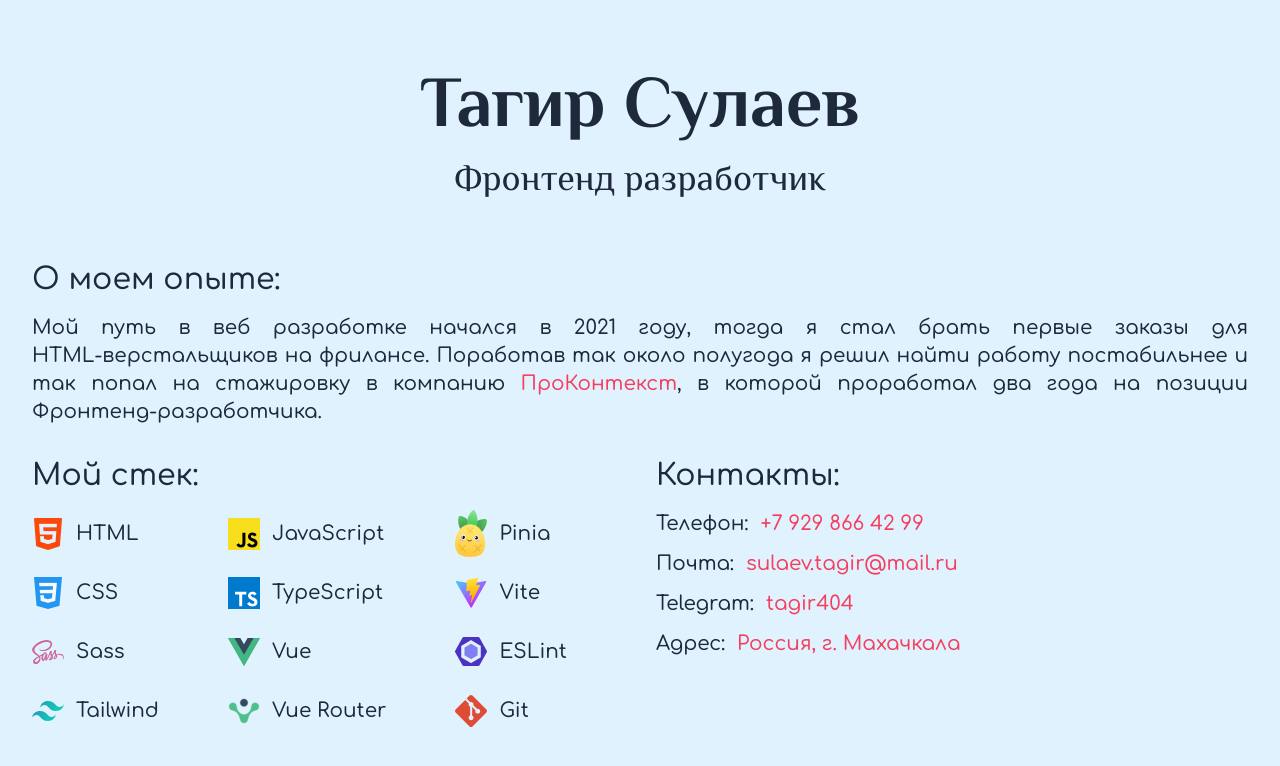
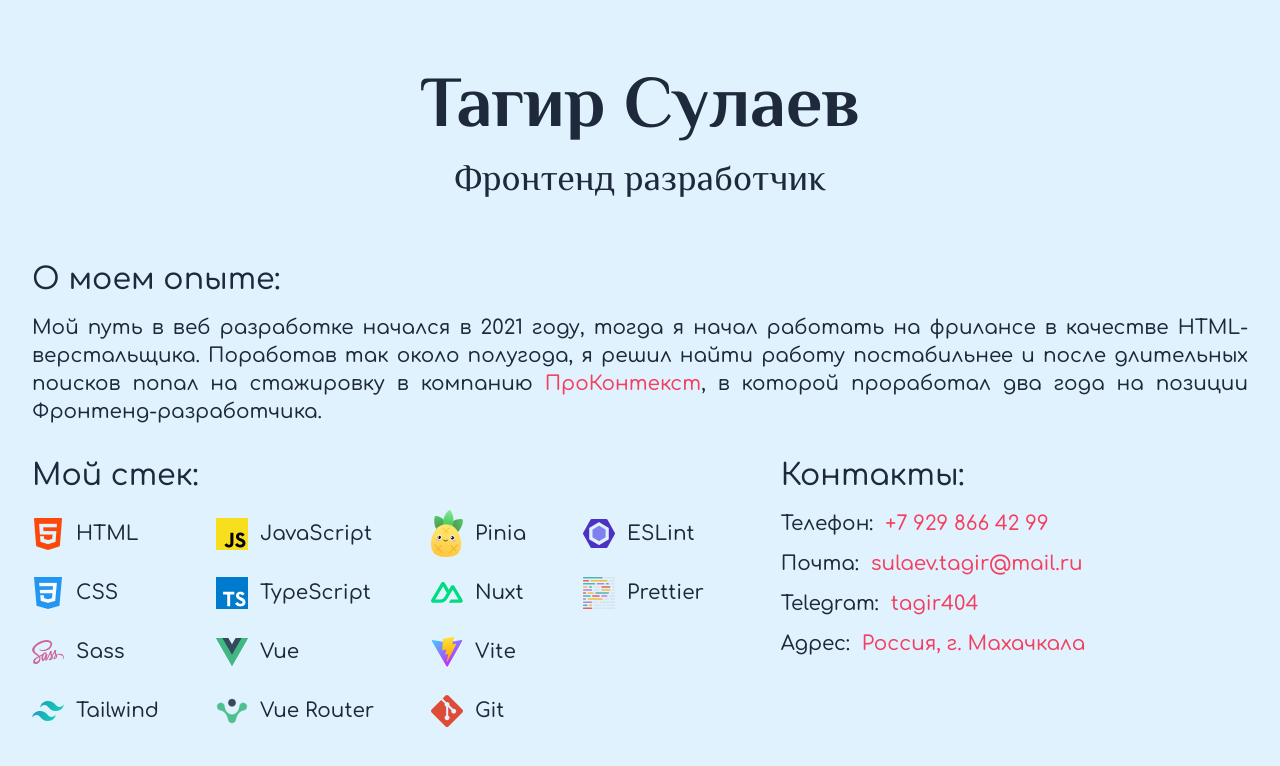
Before and after one commit to tagir404/resume, a Vue app: page / in a window 1280 px wide. Shown: the top 766 px of the page. Built offline with nearby package versions, Linux system fonts and the light colour scheme.

Commit message:
nuxt skill added & experience text upd

```diff
--- a/src/App.vue
+++ b/src/App.vue
@@ -6,18 +6,29 @@ import { contacts } from '@/modules/contacts'
 <template>
     <div class="min-h-screen flex flex-col justify-center bg-sky-100 overflow-hidden">
         <main class="max-w-screen-xl mx-auto p-8">
-            <section class="flex flex-col gap-5 text-center mb-16 animate__animated animate__fadeInDown">
+            <section
+                class="flex flex-col gap-5 text-center mb-16 animate__animated animate__fadeInDown"
+            >
                 <h1 class="font-bold text-7xl">Тагир Сулаев</h1>
                 <h2 class="text-4xl">Фронтенд разработчик</h2>
             </section>
-            <article class="font-comfortaa font-medium grid grid-cols-2 gap-8 lg:grid-flow-row lg:grid-cols-none">
+            <article class="font-comfortaa font-medium grid grid-cols-5 gap-8 lg:flex lg:flex-col">
                 <section class="col-span-full animate__animated animate__fadeIn animate__delay-1s">
                     <h3 class="text-3xl mb-4">О моем опыте:</h3>
-                    <p class="text-xl text-justify">Мой путь в веб разработке начался в 2021 году, тогда я стал брать первые заказы для <span class="whitespace-nowrap">HTML-верстальщиков</span> на фрилансе. Поработав так около полугода я решил найти работу постабильнее и так попал на стажировку в компанию <a href="https://procontext.ru/" target="_blank">ПроКонтекст</a>, в которой проработал два года на позиции Фронтенд-разработчика.</p>
+                    <p class="text-xl text-justify">
+                        Мой путь в веб разработке начался в 2021 году, тогда я начал работать на
+                        фрилансе в качестве HTML-верстальщика. Поработав так около полугода, я решил
+                        найти работу постабильнее и после длительных поисков попал на стажировку в компанию
+                        <a
+                            href="https://procontext.ru/"
+                            target="_blank"
+                            >ПроКонтекст</a
+                        >, в которой проработал два года на позиции Фронтенд-разработчика.
+                    </p>
                 </section>
-                <section class="animate__animated animate__fadeInLeft animate__delay-2s">
+                <section class="col-span-3 animate__animated animate__fadeInLeft animate__delay-2s">
                     <h3 class="text-3xl mb-4">Мой стек:</h3>
-                    <ul class="grid grid-rows-4 grid-flow-col gap-3 sm:grid-rows-6">
+                    <ul class="grid grid-rows-4 grid-flow-col gap-3 sm:grid-rows-7">
                         <li
                             class="text-xl flex items-center gap-3"
                             v-for="skill in skills"
@@ -32,7 +43,9 @@ import { contacts } from '@/modules/contacts'
                         </li>
                     </ul>
                 </section>
-                <section class="animate__animated animate__fadeInRight animate__delay-2s">
+                <section
+                    class="col-span-2 animate__animated animate__fadeInRight animate__delay-2s"
+                >
                     <h3 class="text-3xl mb-4">Контакты:</h3>
                     <ul class="flex flex-col gap-3">
                         <li
--- a/src/modules/skills.ts
+++ b/src/modules/skills.ts
@@ -8,9 +8,11 @@ import iconTs from '@/assets/icons/typescript.svg'
 import iconVue from '@/assets/icons/vue.svg'
 import iconRouter from '@/assets/icons/vue-router.png'
 import iconPinia from '@/assets/icons/pinia.svg'
+import iconNuxt from '@/assets/icons/nuxt.svg'
 import iconVite from '@/assets/icons/vite.svg'
 import iconEslint from '@/assets/icons/eslint.svg'
 import iconGit from '@/assets/icons/git.svg'
+import iconPrettier from '@/assets/icons/prettier.svg'
 
 export const skills: Skill[] = [
     {
@@ -50,15 +52,23 @@ export const skills: Skill[] = [
         icon: iconPinia
     },
     {
+        name: 'Nuxt',
+        icon: iconNuxt
+    },
+    {
         name: 'Vite',
         icon: iconVite
+    },
+    {
+        name: 'Git',
+        icon: iconGit
     },
     {
         name: 'ESLint',
         icon: iconEslint
     },
     {
-        name: 'Git',
-        icon: iconGit
-    },
+        name: 'Prettier',
+        icon: iconPrettier
+    }
 ]
```
Also changed, not shown: src/assets/icons/nuxt.svg (added), src/assets/icons/prettier.svg (added).
